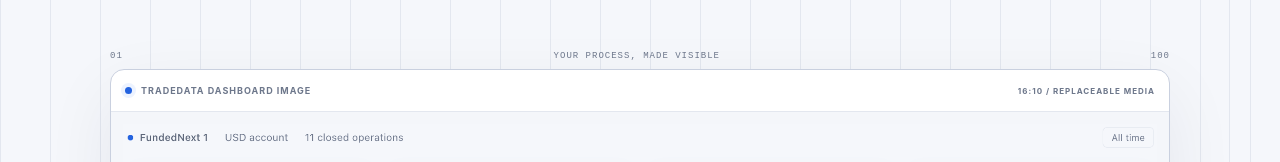
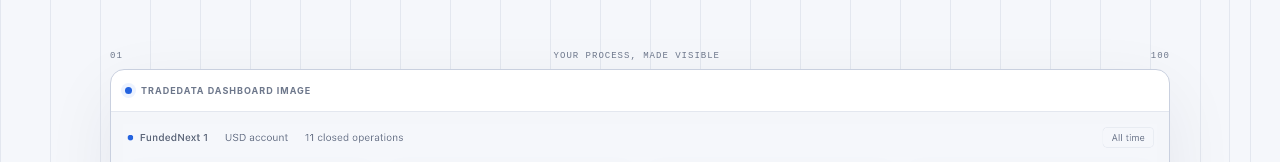
Before and after one commit to ArmandoCardonaLara100/TRADEDATA, a Next.js app: page / in a window 1280 px wide. Shown: the part 618-780 px from the top of the page. Built offline with nearby package versions, Linux system fonts and the light colour scheme; no server answers.

Commit message:
Remove calculator formulas and media labels

```diff
--- a/src/features/landing/landing-page.tsx
+++ b/src/features/landing/landing-page.tsx
@@ -11,7 +11,7 @@ type PreviewImage = { src: string; alt: string; width: number; height: number; s
 
 function ProductFrame({ label, kind = 'chart', preview }: { label: string; kind?: 'chart' | 'table'; preview?: PreviewImage }) {
   return <figure className={`landing-frame ${kind}${preview ? ' preview-frame' : ''}`} data-placeholder={label}>
-    <figcaption><span className="frame-dot" /><span>{label}</span><small>16:10 / REPLACEABLE MEDIA</small></figcaption>
+    <figcaption><span className="frame-dot" /><span>{label}</span></figcaption>
     {preview ? <div className="landing-image-canvas"><Image src={preview.src} alt={preview.alt} width={preview.width} height={preview.height} sizes={preview.sizes} className="landing-preview-image" /></div> : kind === 'table' ? <div className="frame-canvas" aria-label={label}><div className="frame-table">{Array.from({ length: 6 }, (_, index) => <div key={index}><span /><span /><span /><span className={index % 3 === 1 ? 'loss' : ''} /></div>)}</div></div> : <div className="frame-canvas" aria-label={label}><div className="frame-metrics"><span /><span /><span /><span /></div><svg viewBox="0 0 600 210" role="img" aria-label="Illustrative equity curve"><path className="frame-grid" d="M0 35H600M0 88H600M0 141H600M0 194H600" /><path className="frame-line ghost" d="M0 178L48 147 97 160 148 104 196 128 250 89 305 111 353 65 401 93 451 41 503 57 552 29 600 44" /><path className="frame-line" d="M0 188L48 164 97 174 148 128 196 143 250 105 305 124 353 88 401 103 451 65 503 74 552 43 600 51" /></svg></div>}
   </figure>;
 }
```
Also changed, not shown: src/features/calculator/calculator.tsx (+1 -1 lines).
